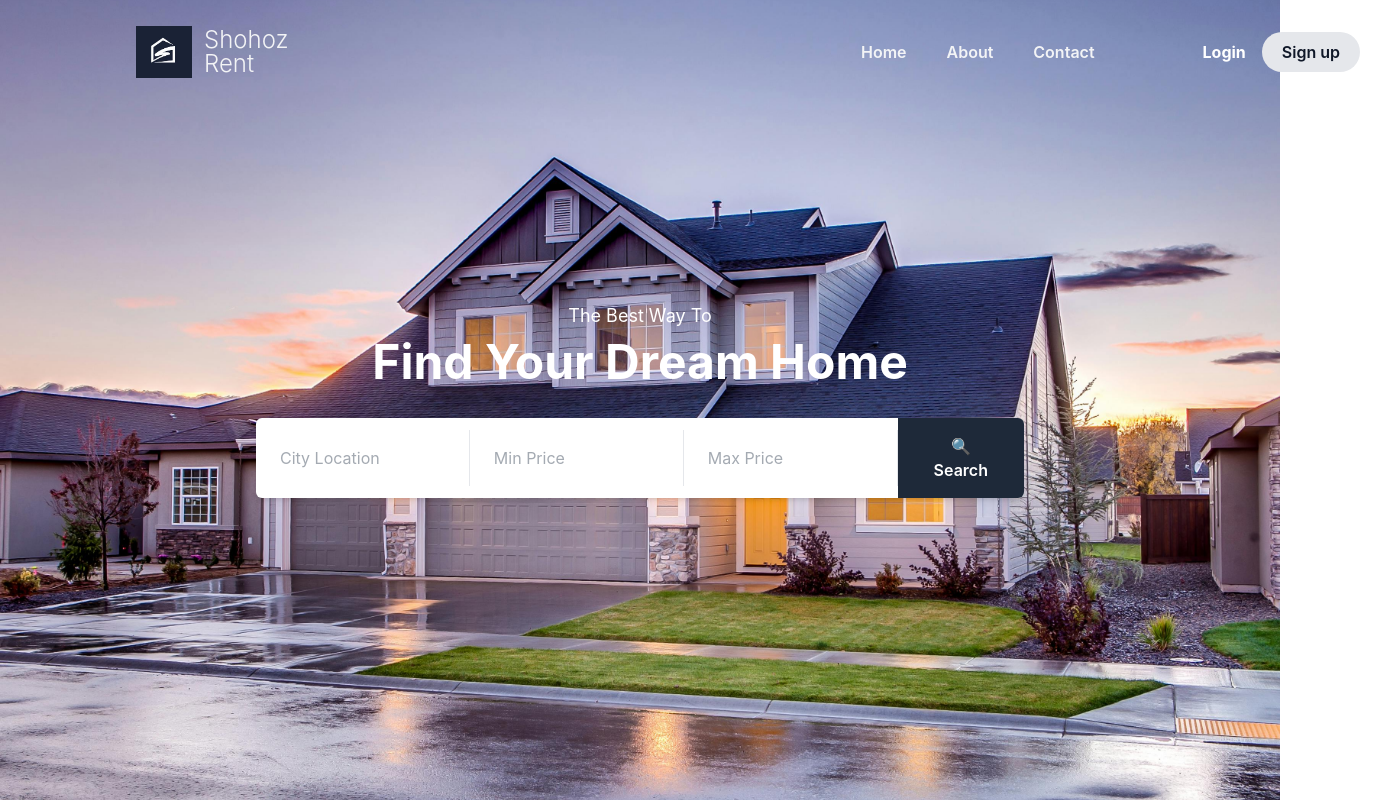
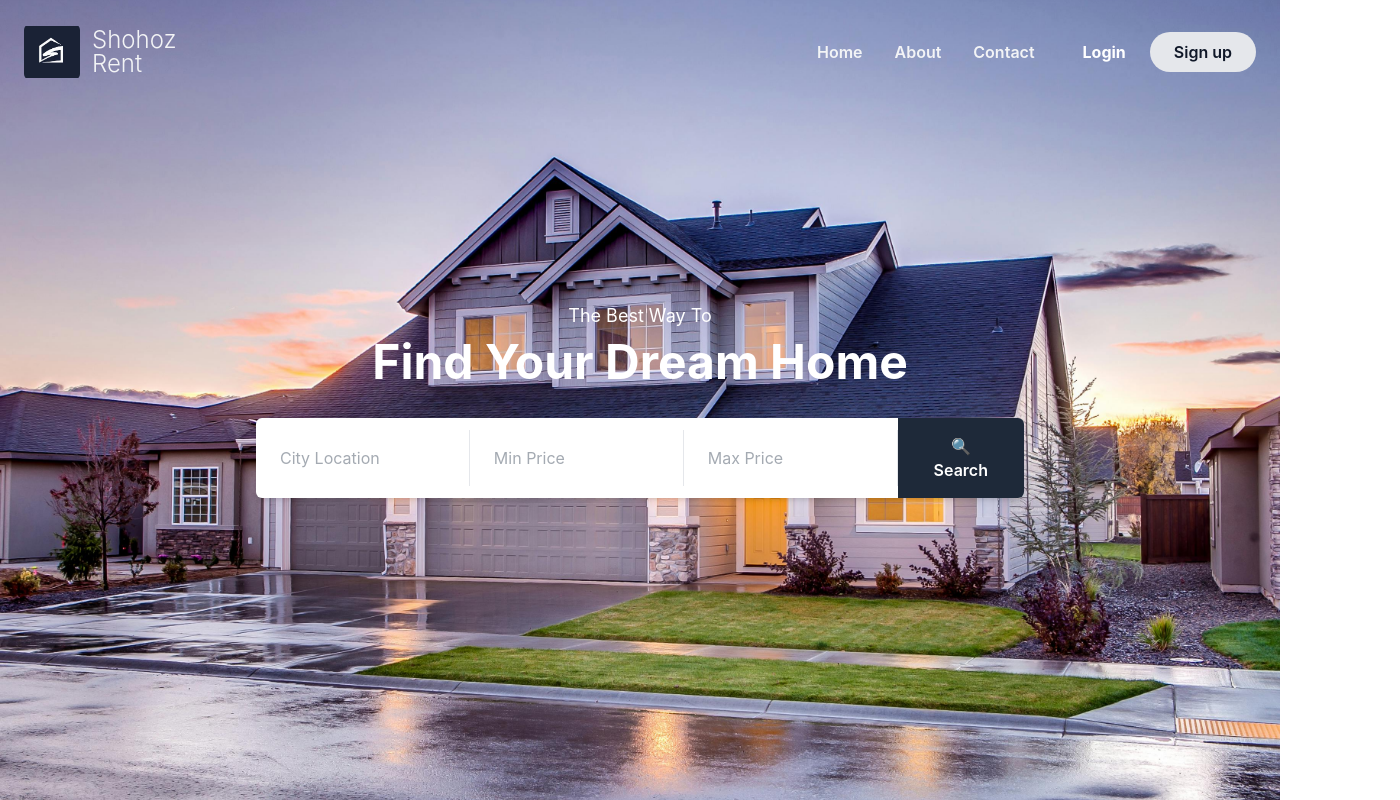
Before and after one commit to AbidNurAbdullah/shohoz-rent-frontend, a React app: page / in a window 1280 px wide. Shown: the whole page, 1400 px wide, since content can reach past the window. Built offline with nearby package versions, Linux system fonts and the light colour scheme; no server answers; the HTML template or start-up script is replaced by a standard one.

Commit message:
Fixed Navbar layout overflow issue

```diff
--- a/src/components/navbar.jsx
+++ b/src/components/navbar.jsx
@@ -15,13 +15,15 @@ const Navbar = () => {
 
   return (
     <header className="absolute top-0 left-0 w-full bg-transparent z-50">
-      <div className="container ml-30 flex items-center py-6 pl-4">
+      {/* ml-30 সরিয়ে mx-auto এবং px-6 ব্যবহার করা হয়েছে যাতে স্ক্রিনের মাঝখানে থাকে */}
+      <div className="max-w-[1400px] mx-auto flex items-center justify-between py-6 px-6">
 
-        <Link to="/" className="flex items-center space-x-3">
+        {/* Logo Section */}
+        <Link to="/" className="flex items-center space-x-3 shrink-0">
           <img
             src="/logo.jpg"
             alt="Shohoz Rent Logo"
-            className="h-14 w-14 object-contain"
+            className="h-14 w-14 object-contain rounded-md"
           />
           <div>
             <h1 className="text-2xl font-light text-gray-100 leading-none">
@@ -33,10 +35,11 @@ const Navbar = () => {
           </div>
         </Link>
 
+        {/* Right Section: Navigation + User Actions */}
+        <div className="flex items-center space-x-8 md:space-x-12">
 
-        <div className="flex-1 flex items-center justify-end">
-
-          <nav className="flex space-x-10 font-semibold">
+          {/* Navigation Links - Hidden on very small screens for better UI */}
+          <nav className="hidden sm:flex items-center space-x-8 font-semibold">
             <Link
               to="/"
               className="text-gray-100 hover:text-yellow-400 transition"
@@ -57,17 +60,15 @@ const Navbar = () => {
             </Link>
           </nav>
 
-
-          <div className="flex items-center space-x-4 ml-27 mr-10">
+          {/* User Profile / Auth Buttons */}
+          <div className="flex items-center">
             {currentUser ? (
-              <div className="flex items-center space-x-3">
-                <span className="text-white text-xl font-semibold hidden md:inline">
+              <div className="flex items-center space-x-4">
+                <span className="text-white text-lg font-semibold hidden lg:inline">
                   {currentUser.username}
                 </span>
                 <Link to="/profile">
                   <img
-                    /* ইমেজ লজিক: ক্লাউডিনারি লিঙ্ক হলে সরাসরি দেখাবে,
-                       লোকাল পাথ হলে লাইভ ব্যাকএন্ড ইউআরএল সামনে যোগ করবে */
                     src={
                       currentUser.avatar
                       ? (currentUser.avatar.startsWith("http")
@@ -81,7 +82,7 @@ const Navbar = () => {
                 </Link>
               </div>
             ) : (
-              <div className="flex items-center space-x-4">
+              <div className="flex items-center space-x-6">
                 <Link
                   to="/login"
                   className="text-white font-bold hover:text-yellow-400 transition"
@@ -90,7 +91,7 @@ const Navbar = () => {
                 </Link>
                 <Link
                   to="/signup"
-                  className="bg-gray-200 text-gray-900 px-5 py-2 rounded-full font-semibold hover:bg-white transition"
+                  className="bg-gray-200 text-gray-900 px-6 py-2 rounded-full font-semibold hover:bg-white transition whitespace-nowrap"
                 >
                   Sign up
                 </Link>
--- a/src/index.css
+++ b/src/index.css
@@ -1 +1,5 @@
 @import "tailwindcss";
+html, body {
+  max-width: 100%;
+  overflow-x: hidden;
+}
```
